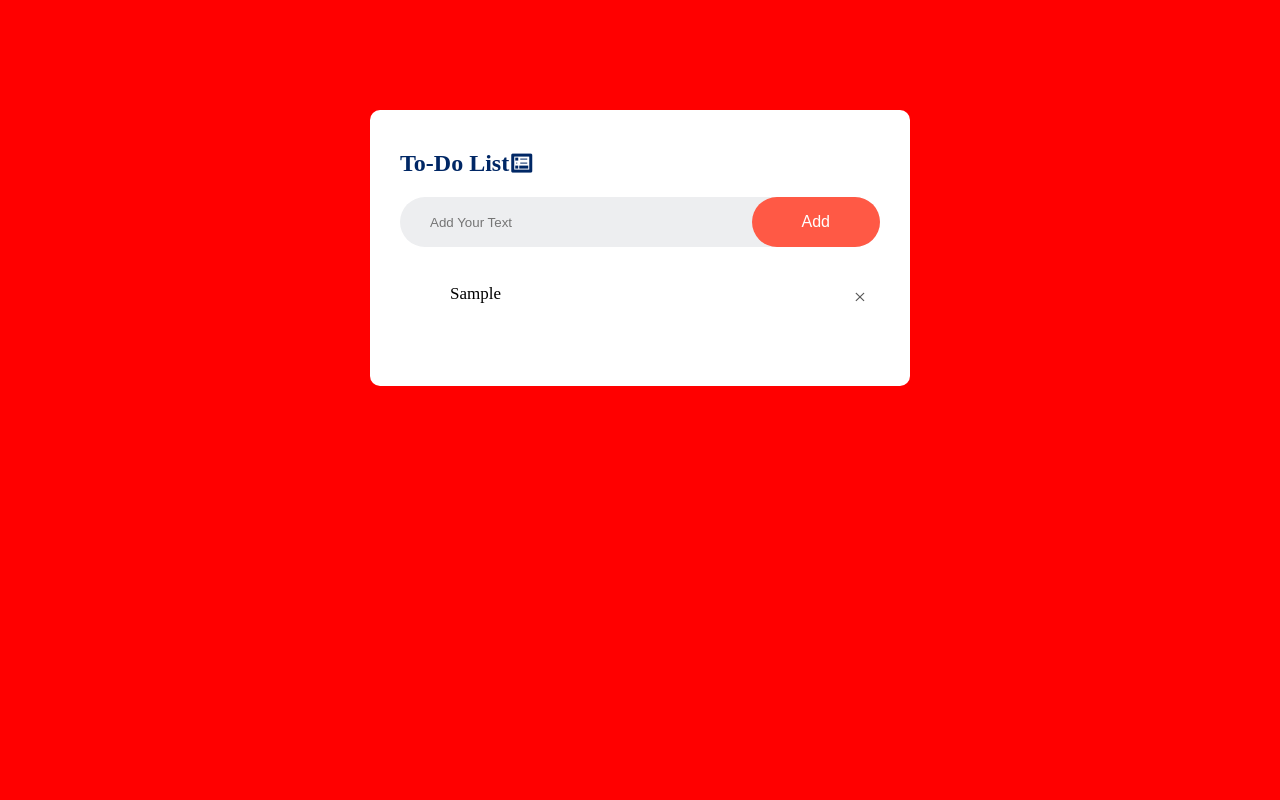
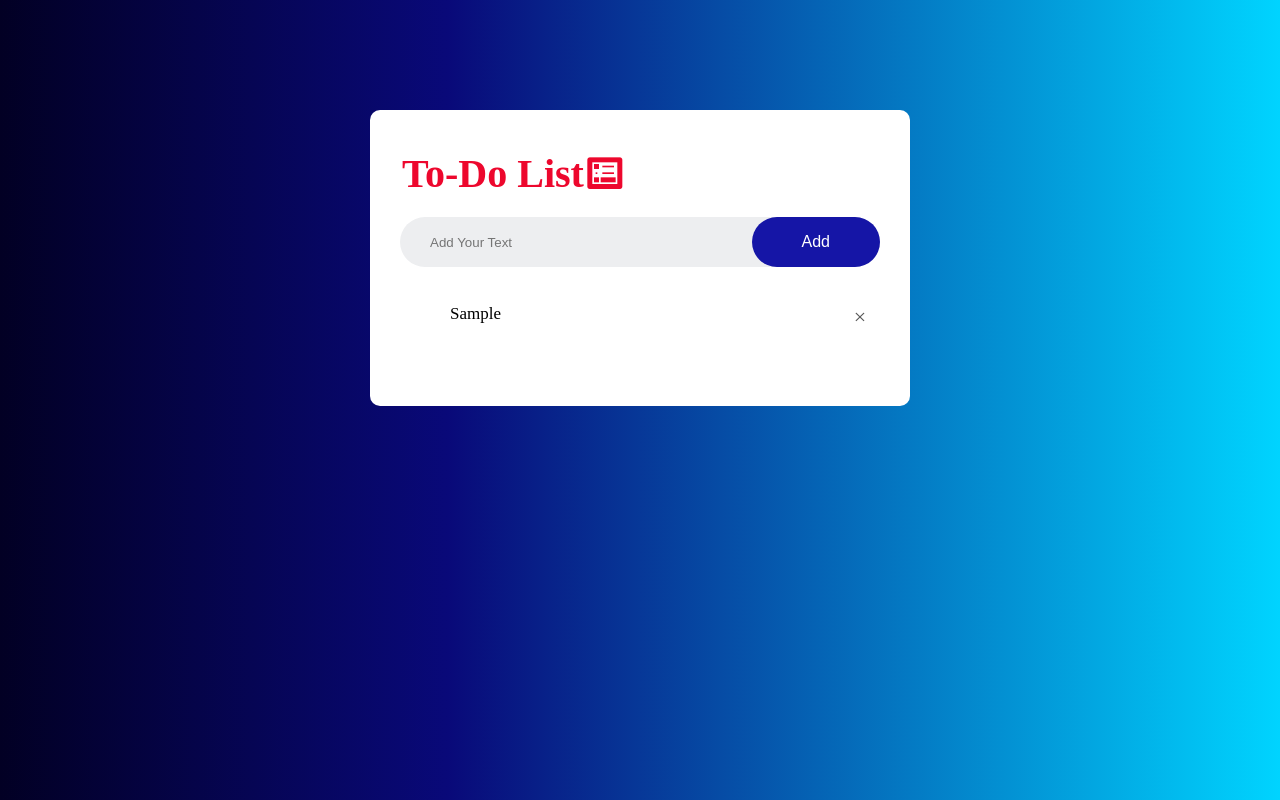
Before and after one commit to Pradeeptamta3225/To-Do-App, a plain HTML site: page index.html in a window 1280 px wide. Both pictures are taken after typing "Sample" into the empty fields and a click on the button "Add". Drawn offline with nearby package versions, Linux system fonts and the light colour scheme.

Commit message:
add some functionality

```diff
--- a/index.html
+++ b/index.html
@@ -21,11 +21,7 @@
                 <button onclick="addTask()">Add</button>
             </div>
 
-            <ul id="list-container">
-                <!-- <li class="checked">Task 1</li>
-                <li>Task 2</li>
-                <li>Task 3</li> -->
-            </ul>
+            <ul id="list-container"></ul>
         </div>
     </div>
 
--- a/script.js
+++ b/script.js
@@ -10,8 +10,27 @@ function addTask(){
         li.innerHTML = inputBox.value;
         listContainer.appendChild(li);
         let span = document.createElement("span");
-        span.innerHTML = "× "
+        span.innerHTML = "×"
         li.appendChild(span);
     }
     inputBox.value = "";
+    refresh();
 }
+
+listContainer.addEventListener("click", function(e){
+    if (e.target.tagName === "LI") {
+        e.target.classList.toggle("checked");
+    } else if(e.target.tagName === "SPAN"){
+        e.target.parentElement.remove();
+        refresh();
+    }
+    })
+
+function refresh(){
+    localStorage.setItem("data", listContainer.innerHTML);
+}
+
+function updateData(){
+    listContainer.innerHTML = localStorage.getItem("data")
+}
+updateData();
--- a/style.css
+++ b/style.css
@@ -8,8 +8,8 @@
 .container{
     width: 100%;
     min-height: 100vh;
-    background-color: red;
-    padding: 10px;
+    background: rgb(2,0,36);
+    background: linear-gradient(90deg, rgba(2,0,36,1) 0%, rgba(9,9,121,1) 35%, rgba(0,212,255,1) 100%);padding: 10px;
 }
 
 .todo-box{
@@ -23,9 +23,11 @@
 }
 
 .todo-box h2{
-    color: #002765;
+    font-size: 2.5rem;
+    color: rgb(237, 7, 45);
     display: flex;
     align-items: center;
+    padding-left: 2px;
     margin-bottom: 20px;
 }
 .row{
@@ -52,7 +54,7 @@ button{
     border: none;
     outline: none;
     padding: 16px 50px;
-    background: #ff5945;
+    background: rgb(21, 21, 166);
     color: #fff;
     font-size: 16px;
     cursor: pointer;
@@ -67,6 +69,7 @@ ul li{
     cursor: pointer;
     position: relative;
 }
+
 ul li::before{
     content: '';
     position: absolute;
```
